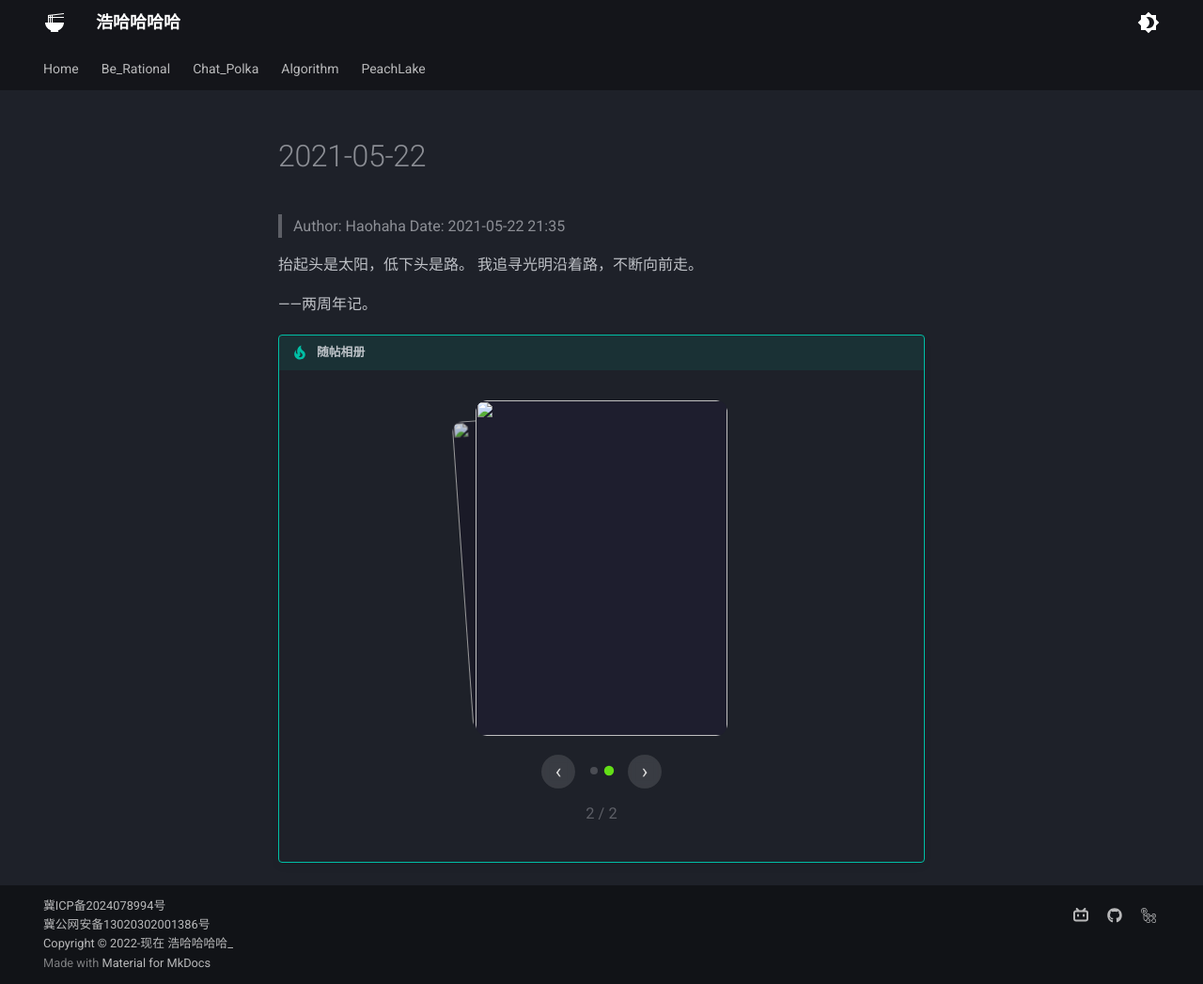
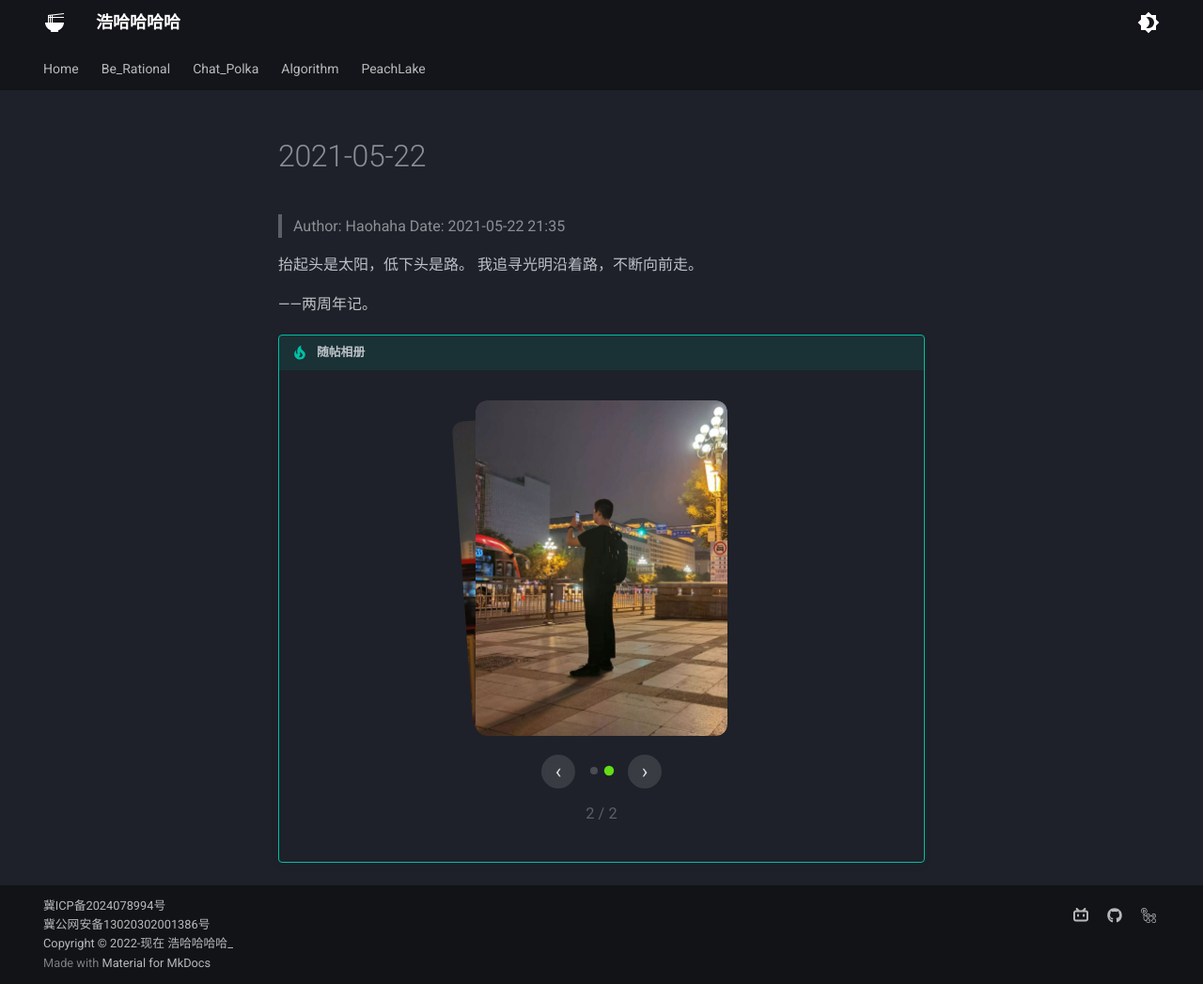
Before and after one commit to Haohahahaha/chat, an MkDocs documentation site: the page built from docs/7-Life/Moments_Selected/posts/20210522.md, in a window 1280 px wide and 1047 px high. Shown: the whole window at 94% size. Built offline with MkDocs 1.6.1 and Material for MkDocs 9.7.7, drawn with Linux system fonts in a browser that asks for light colours; nearby versions of some CDN libraries; library files that are not in the unit come from our copies; comment, search, counter and statistics services are not loaded.

Commit message:
fix: image path ../pics → ../../pics (MkDocs trailing slash)

```diff
--- a/docs/7-Life/Moments_Selected/posts/20210522.md
+++ b/docs/7-Life/Moments_Selected/posts/20210522.md
@@ -14,9 +14,9 @@
          data-effect="cards"
          data-autoplay="2000">
 
-      <img src="../pics/20210522-01.jpg"
+      <img src="../../pics/20210522-01.jpg"
            >
 
-      <img src="../pics/20210522-02.jpg"
+      <img src="../../pics/20210522-02.jpg"
            >
     </div>
```
